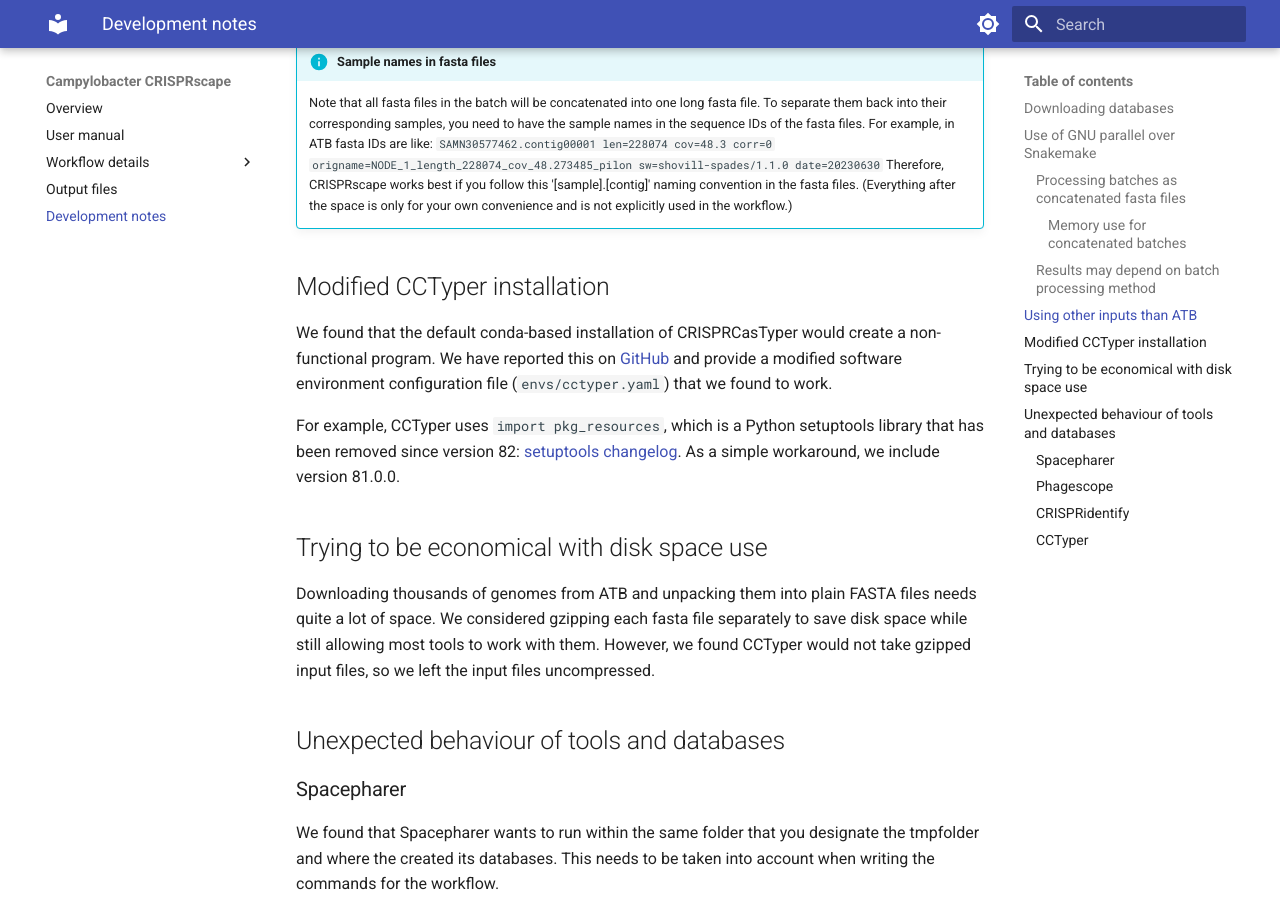
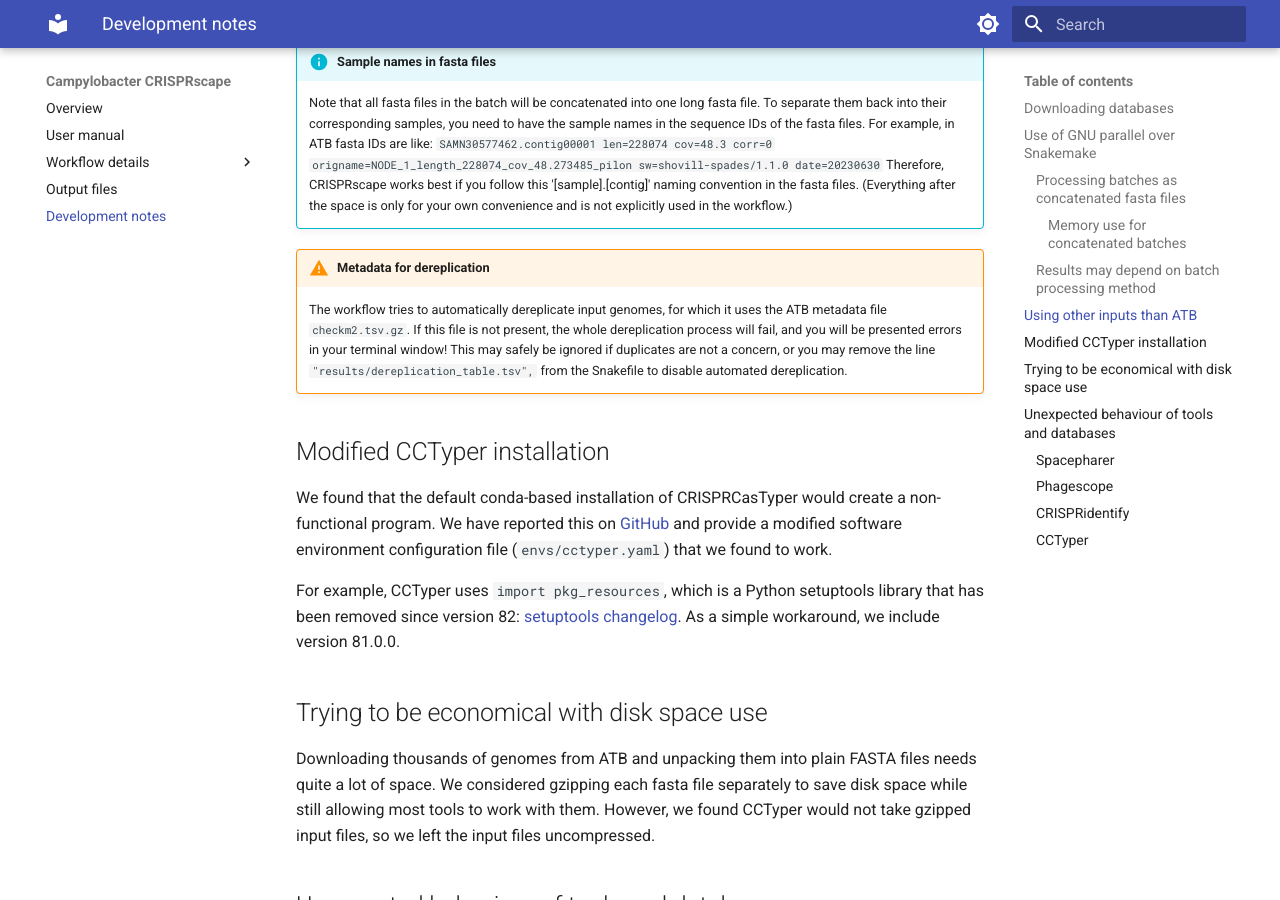
Before and after one commit to UtrechtUniversity/campylobacter-crisprscape, an MkDocs documentation site: the page built from doc/dev_notes.md, in a window 1280 px wide and 900 px high, scrolled down 3534 px. Built offline with MkDocs 1.6.1 and Material for MkDocs 9.7.7, drawn with Linux system fonts in a browser that asks for light colours.

Commit message:
Add comment on dereplication without ATB metadata

```diff
--- a/doc/dev_notes.md
+++ b/doc/dev_notes.md
@@ -148,6 +148,16 @@
     (Everything after the space is only for your own convenience and
     is not explicitly used in the workflow.)
 
+!!! warning "Metadata for dereplication"
+
+    The workflow tries to automatically dereplicate input genomes, for
+    which it uses the ATB metadata file `checkm2.tsv.gz`. If this file
+    is not present, the whole dereplication process will fail, and you
+    will be presented errors in your terminal window! This may safely
+    be ignored if duplicates are not a concern, or you may remove the
+    line `        "results/dereplication_table.tsv",` from the Snakefile
+    to disable automated dereplication.
+
 ## Modified CCTyper installation
 
 We found that the default conda-based installation of CRISPRCasTyper would
```
